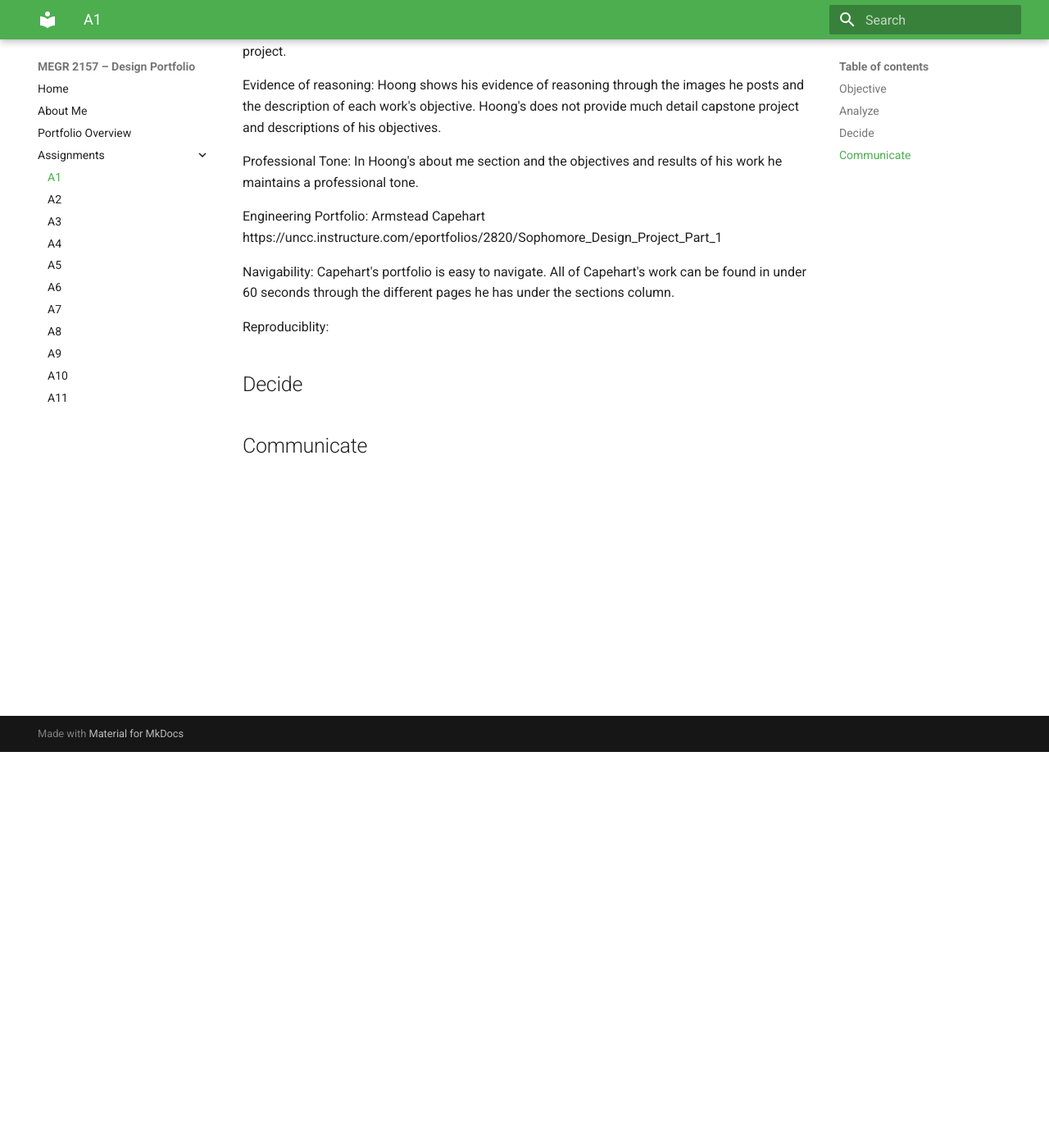
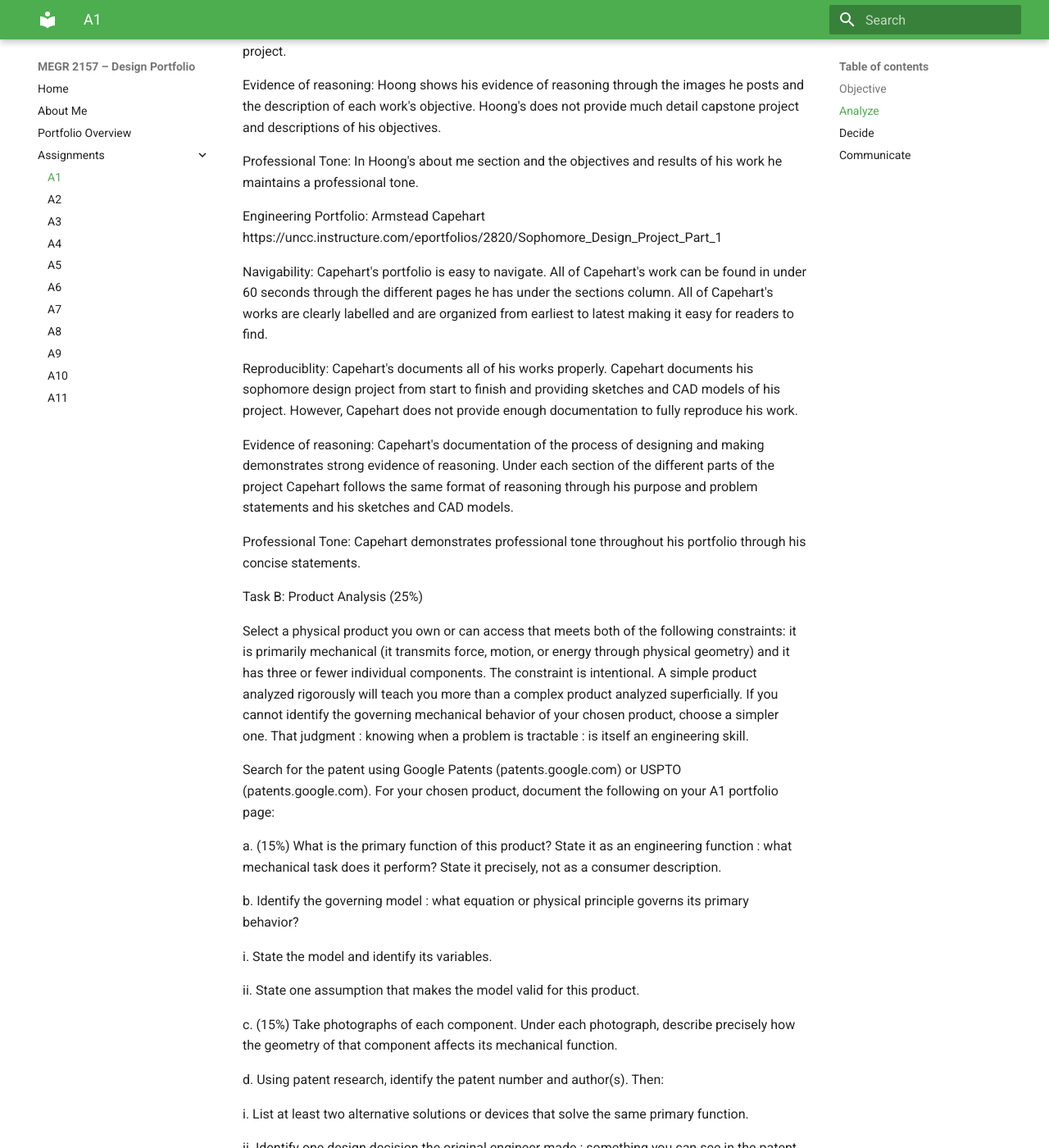
Before and after one commit to mbsibelius/megr2156-portfolio-mbs, an MkDocs documentation site: the page built from docs/assignments/A01/index.md, in a window 1280 px wide and 1400 px high, scrolled down 483 px. Shown: the whole window at 82% size. Built offline with MkDocs 1.6.1 and Material for MkDocs 9.7.7, drawn with Linux system fonts in a browser that asks for light colours; some of the changed text lies outside the part shown.

Commit message:
Enhance documentation for A01 portfolio assignment
Expanded sections on navigability, reproducibility, evidence of reasoning, and professional tone. Added detailed guidelines for product analysis and homepage content requirements.

```diff
--- a/docs/assignments/A01/index.md
+++ b/docs/assignments/A01/index.md
@@ -24,13 +24,58 @@ Engineering Portfolio: Armstead Capehart
 https://uncc.instructure.com/eportfolios/2820/Sophomore_Design_Project_Part_1
 
 Navigability:
-Capehart's portfolio is easy to navigate. All of Capehart's work can be found in under 60 seconds through the different pages he has under the sections column.
+Capehart's portfolio is easy to navigate. All of Capehart's work can be found in under 60 seconds through the different pages he has under the sections column. All of Capehart's works are clearly labelled and are organized from earliest to latest making it easy for readers to find.
 
 Reproduciblity:
+Capehart's documents all of his works properly. Capehart documents his sophomore design project from start to finish and providing sketches and CAD models of his project. However, Capehart does not provide enough documentation to fully reproduce his work.
+
+Evidence of reasoning:
+Capehart's documentation of the process of designing and making demonstrates strong evidence of reasoning. Under each section of the different parts of the project Capehart follows the same format of reasoning through his purpose and problem statements and his sketches and CAD models.
+
+Professional Tone:
+Capehart demonstrates professional tone throughout his portfolio through his concise statements.
+
+Task B:  Product Analysis (25%)
+
+Select a physical product you own or can access that meets both of the following constraints: it is primarily mechanical (it transmits force, motion, or energy through physical geometry) and it has three or fewer individual components. The constraint is intentional. A simple product analyzed rigorously will teach you more than a complex product analyzed superficially. If you cannot identify the governing mechanical behavior of your chosen product, choose a simpler one. That judgment : knowing when a problem is tractable : is itself an engineering skill.
 
 
+Search for the patent using Google Patents (patents.google.com) or USPTO (patents.google.com). For your chosen product, document the following on your A1 portfolio page:
+
+
+a.  (15%) What is the primary function of this product? State it as an engineering function : what mechanical task does it perform? State it precisely, not as a consumer description.
+
+b.  Identify the governing model : what equation or physical principle governs its primary behavior?
+
+i.  State the model and identify its variables.
+
+ii.  State one assumption that makes the model valid for this product.
+
+c.  (15%) Take photographs of each component. Under each photograph, describe precisely how the geometry of that component affects its mechanical function.
+
+d.  Using patent research, identify the patent number and author(s). Then:
+
+i.  List at least two alternative solutions or devices that solve the same primary function.
+
+ii.  Identify one design decision the original engineer made : something you can see in the patent or geometry : and explain why you think they made that choice.
 
 ## Decide
 
+  Homepage Identity : Your homepage is the entry point to a professional engineering record. What does a visitor need to know immediately to understand what this portfolio contains, how it is organized, and what standard it holds itself to? Write one paragraph justifying your homepage content decisions in terms of your intended reader : not in terms of yourself. The About Me section covers who you are. The homepage covers what this portfolio is.
+
+2.  One Intentional Customization : Identify one element of the template : color scheme, typography, logo, or section labels : and change it deliberately. Document what you changed, what requirement your change better satisfies, and why the template default did not meet that requirement. "I preferred it" is not a requirement. State the functional reason.
+
+3.  Your Documentation Standard : The template gives you the structure. You set the standard for what goes inside it. Write one sentence that defines the quality bar you are committing to for every assignment entry this semester. This is a self-imposed professional standard. You will be held to it. A student who writes a vague commitment will produce vague documentation all semester. Write the standard you actually intend to meet.
+
 
 ## Communicate
+Your portfolio template includes a labeled "About Me" section on the homepage. Populate it directly in that section of your MkDocs site : do not create a separate page. Answer the following in paragraph form. Do not provide answers in question-and-answer format.
+
+
+1.  Your first and last name.
+
+2.  Write a professional introduction (~300 words). Who are you as an engineer? What brought you to mechanical engineering? What kind of engineer are you becoming? This is not a biography : it is a professional statement. It should read like something you would hand to a hiring manager, not something you would post on social media.
+
+3.  Answer this question directly, in a clearly labeled paragraph: "What does it mean to defend an engineering decision : and do you currently know how to do it?" Answer honestly. There is no correct answer at Week 1. This response will be revisited at the end of the semester. Students who engage with it seriously at the start will have the most to learn from the comparison.
+
+4.  How much time did you actually spend on this assignment?
```
